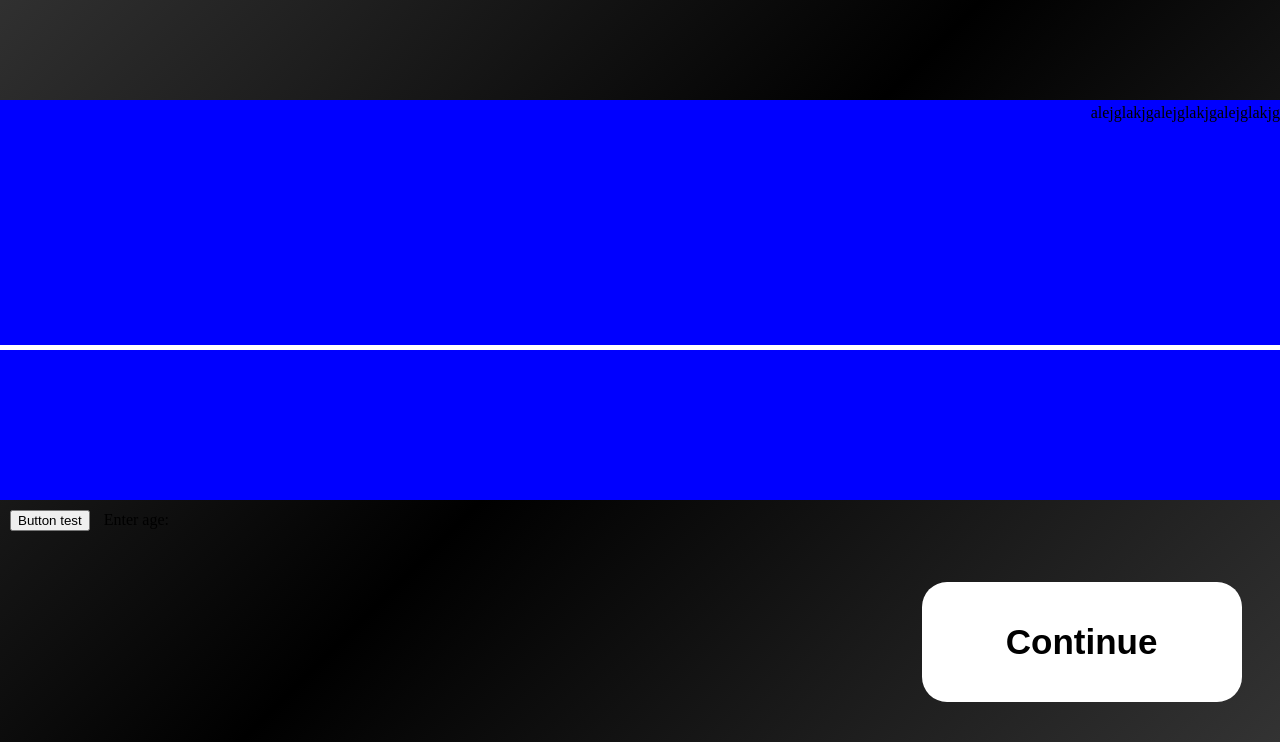
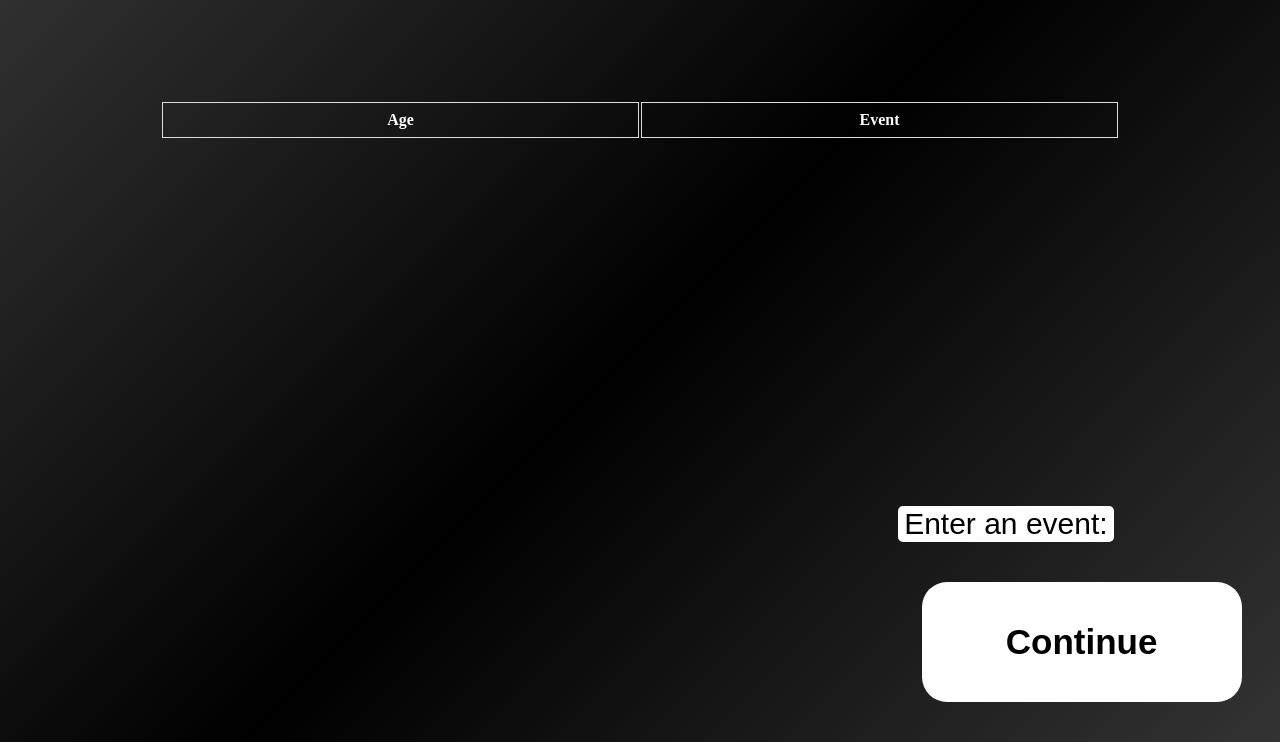
Before and after one commit to Riixardo/alternate.me, a Flask app: template template/timeline.html in a window 1280 px wide; the page is wider, and only the part inside the window is pictured. Shown: the part 58-800 px from the top of that part. Run offline with Flask 3, Linux system fonts and the light colour scheme; the template is opened without the code that fills it, so the values that code supplies are empty.

Commit message:
should have everything now

```diff
--- /dev/null
+++ b/template/style.css
@@ -0,0 +1,242 @@
+/* Main */
+
+html, body {
+    height: 100%;
+    width: 100%;
+}
+
+body {
+    background: linear-gradient(-45deg, #333, black, #333);
+    background-size: 100% 100%;
+    margin: 0;
+    padding: 0;
+    overflow: auto;
+}
+
+p {
+    color: white;
+}
+
+
+body p, button {
+    margin: 10px;
+}
+
+/* Home Page */
+
+.logo {
+    font-family: 'Press Start 2P'
+}
+
+ul {
+    list-style-type: none;
+    margin: 0;
+    padding: 10px;
+    overflow: hidden;
+    /* background-color: #333; */
+}
+
+li {
+    display: inline;
+    float: right;
+    transform: translate(0px, 4px);
+}
+
+li a {
+    padding: 14px 16px;
+    margin-right: 25px;
+    text-align: center;
+    color: white;
+    text-decoration: none;
+    font-size: 25px;
+}
+
+a {
+    padding: 14px 16px;
+    text-align: center;
+    color: white;
+    text-decoration: none;
+    font-size: 25px;
+}
+
+.separator-navbar {
+    width:100%;
+    height: 10px;
+}
+
+.separator {
+    width: 100%;
+    height: 100px;
+    /* background-color: blue; */
+}
+
+.separator2 {
+    width: 100%;
+    height: 125px;
+}
+
+.intros {
+    /* background-color: red; */
+    display: flex;
+}
+
+.welcome-div {
+    flex: 1;
+    width: 50%;
+    float: left;
+    text-align: center;
+    animation: fadeIn 3s;
+}
+
+@keyframes fadeIn {
+    0% { opacity: 0; }
+    100% { opacity: 1; }
+  }
+
+.welcome-div p {
+    font-size: 100px;
+}
+
+.explanation-div {
+    flex: 1;
+    width: 50%;
+    float: left;
+    opacity: 0;
+    /* background-color: blue; */
+    animation: fadeIn 3s;
+    animation-fill-mode: forwards;
+    animation-delay: 1s;
+
+}
+
+.explanation-div p {
+    font-size: 30px;
+}
+
+.get-started-container {
+    height: 12.5%;
+    /* background-color: blue; */
+    text-align: center;
+}
+
+.get-started-button {
+    font-size: 35px;
+    border: none;
+    color: black;
+    font-weight: bold;
+    margin: 0px;
+    border-radius: 25px;
+    background-color: white;
+    cursor: pointer;
+    transition-duration: 0.4s;
+
+    width: 25%;
+    height: 100%;
+}
+
+.get-started-button:hover {
+    background-color: green;
+    color: white;
+}
+
+/* About page*/
+
+.description {
+    text-align: center;
+    /* font-family: cursive */
+}
+
+.description p {
+    color: white;
+    font-size: 50px;
+}
+
+/* timeline page*/
+.timeline{
+    box-sizing: border-box;
+    background-color: blue;
+    position: relative;
+    height: 400px;
+    max-width: 1350px;
+    margin: 0 auto;
+
+}
+
+.timeline::after{
+    content:'';
+    position:absolute;
+    height: 5px;
+    width: 1350px;
+    background-color: white;
+    top: 1;
+    bottom: 0;
+    left: 3%;
+    margin-bottom: 25px;
+    margin-left: -3%;
+    transform: translateY(-125px);
+
+
+}
+
+.continue-button {
+    font-size: 35px;
+    border: none;
+    color: black;
+    font-weight: bold;
+    margin: 0px;
+    border-radius: 25px;
+    background-color: white;
+    cursor: pointer;
+    transition-duration: 0.4s;
+
+    position: fixed;
+    bottom: 5%;
+    right: 3%;
+
+    width: 25%;
+    height: 15%;
+}
+
+.continue-button-container {
+    height: 12.5%;
+    /* background-color: blue; */
+    text-align: right;
+}
+
+.continue-button:hover {
+    background-color: green;
+    color: white;
+}
+
+.table-container {
+    text-align: center;
+    /* background-color: blue; */
+}
+
+table {
+    width: 75%;
+    margin: 0 auto;
+    color: white;
+    word-wrap: break-word;
+    table-layout: fixed;
+
+}
+
+td, th {
+    border: 1px solid #dddddd;
+    padding: 8px;
+}
+
+.create-event-button {
+    position: fixed;
+    bottom: 25%;
+    right: 13%;
+    font-size: 30px;
+    border: none;
+    color: black;
+    margin: 0px;
+    border-radius: 5px;
+    background-color: white;
+    cursor: pointer;
+    transition-duration: 0.4s;
+}
--- a/template/timeline.html
+++ b/template/timeline.html
@@ -4,7 +4,7 @@
     <meta charset="UTF-8">
     <meta name="viewport" content="width=device-width, initial-scale=1.0">
     <title>Timeline</title>
-    <link rel="stylesheet" href="/static/style.css">
+    <link rel="stylesheet" href="style.css">
     <link rel="stylesheet" href="https://fonts.googleapis.com/css2?family=Lobster&display=swap">
 </head>
 <body>
@@ -22,18 +22,30 @@
     <div class="separator"></div>
 
     <!---The timeline-->
-    <div class="timeline">
+    <!-- <div class="timeline">
         <u1 class="bar">
             <li class="active">alejglakjg</li>
             <li class="active">alejglakjg</li>
             <li class="active">alejglakjg</li>
         </u1>
+    </div> -->
+
+    <div class="table-container">
+        <table id="events-table">
+            <thead>
+                <tr>
+                    <th>Age</th>
+                    <th>Event</th>
+                </tr>
+            </thead>
+            <tbody id="tbody"></tbody>
+        </table>
     </div>
 
-    <button onclick="promptUser(this)" data-age="20" >Button test</button>
+    <button onclick="promptUser(this)" class="create-event-button">Enter an event:</button>
 
-    <label>Enter age:</label>
 
+    <p id="display-error-event" style="color: red;"></p>
 
     <div class="continue-button-container">
     <button button-type="button" class="continue-button" onclick="sendInitRequest()">Continue</button>
@@ -41,8 +53,21 @@
     <p id="response"></p>
     <p id="prediction"></p>
     <script>
+        // Get parameters from the URL
+        function getParameterFromURL(parameterName) {
+            const urlParams = new URLSearchParams(window.location.search);
+            return urlParams.get(parameterName);
+        }
+
+        // Get the ethnicity and gender from the URL
+        const ethnicity = getParameterFromURL('ethnicity');
+        const gender = getParameterFromURL('gender');
+
+
         let results = []; // text of the events
         let age_arr = [];
+
+        let table_results = [];
 
         // JavaScript function to send data to the backend
         async function sendInitRequest() {
@@ -59,7 +84,7 @@
                 sessionStorage.setItem('questions', JSON.stringify(data.questions));
                 sessionStorage.setItem('events', JSON.stringify(results));
                 sessionStorage.setItem('ages', JSON.stringify(age_arr));
-                sessionStorage.setItem('gender', "male");
+                sessionStorage.setItem('gender', gender);
 
                 // This code is executed when the response is received
                 document.getElementById('response').textContent = 'Backend Response: ' + data.result + ' + ' + data.questions[0];
@@ -72,12 +97,34 @@
 
           async function promptUser(button) {
             const answer = prompt("Input the life event");
+            const answer_age = prompt("Input the age that this happened:");
 
-            const answer_age = prompt("Input the age that this happened:");
 
             results.push(answer);
             age_arr.push(answer_age);
-            console.log(results);
+
+            table_results.push({"age": answer_age, "event": answer});
+            // Sort and update the table
+            // Sort table_results according to age
+            table_results.sort(function(a, b) {
+                return b.age - a.age;
+            });
+
+            var table = document.getElementById("events-table");
+            // Clear table body
+            document.getElementById("tbody").innerHTML = '';
+
+            var tbodyRef = document.getElementById('tbody');
+            table_results.forEach((element) => {
+                let row = tbodyRef.insertRow();
+                let cell1 = row.insertCell(0);
+                let cell2 = row.insertCell(1);
+
+                cell1.innerHTML = element.age;
+                cell2.innerHTML = element.event;
+            });
+
+            console.log(table_results);
           }
 
           async function sendFinRequest() {
@@ -110,9 +157,7 @@
 
                 const data = await response.json();
                 const encodedImgList = encodeURIComponent(JSON.stringify(data.image))
-                localStorage.setItem('variable', JSON.stringify(data.image));
-
-                window.location.href = '/about.html?prediction=' + data.prediction + '&ages=' + data.ages;
+                window.location.href = '/about.html?prediction=' + data.prediction + '&ages=' + data.ages + '&image=' + encodedImgList;
                 // Handle the prediction result
               } catch (error) {
                 console.error('Error:', error);
```
